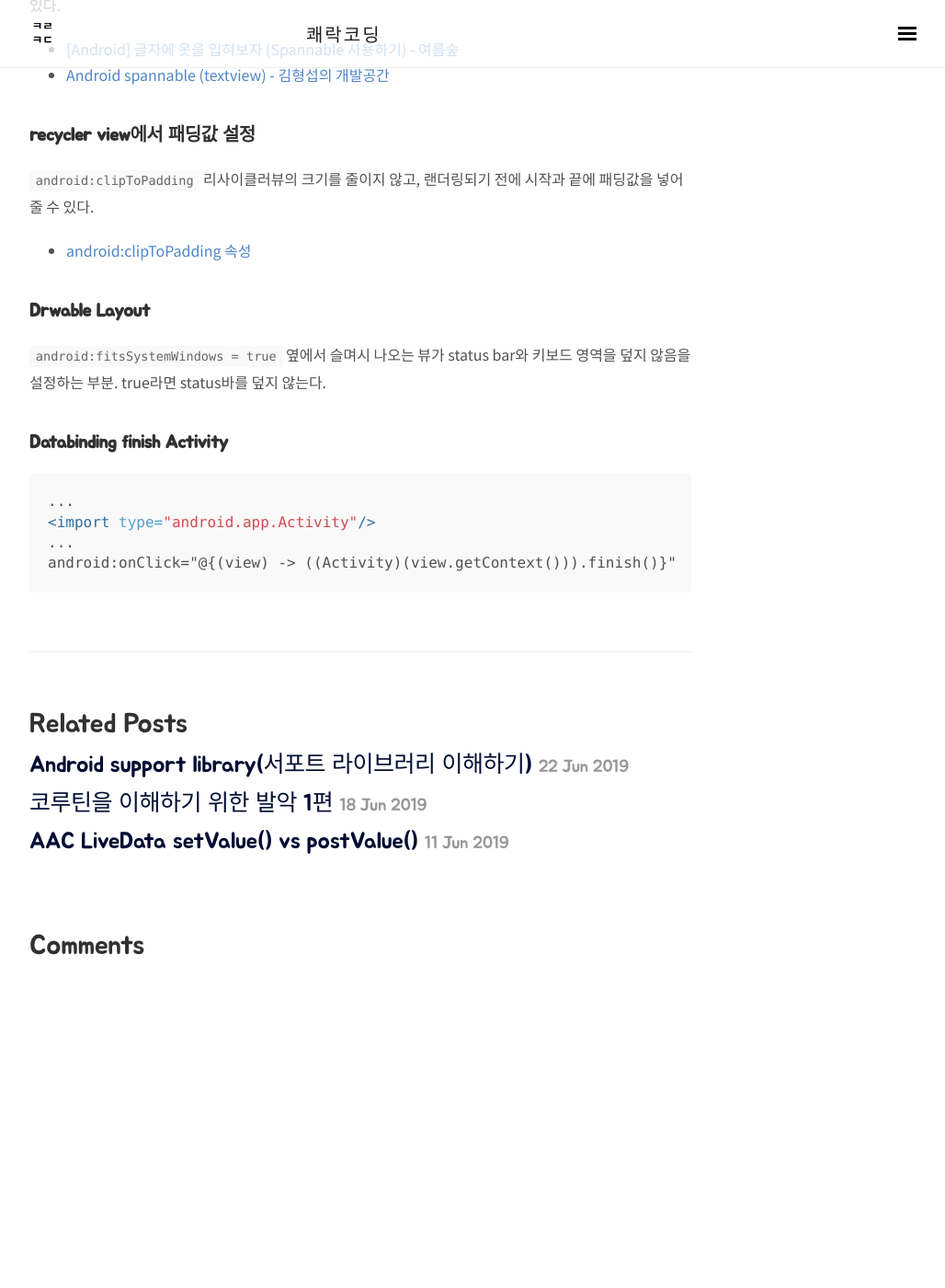
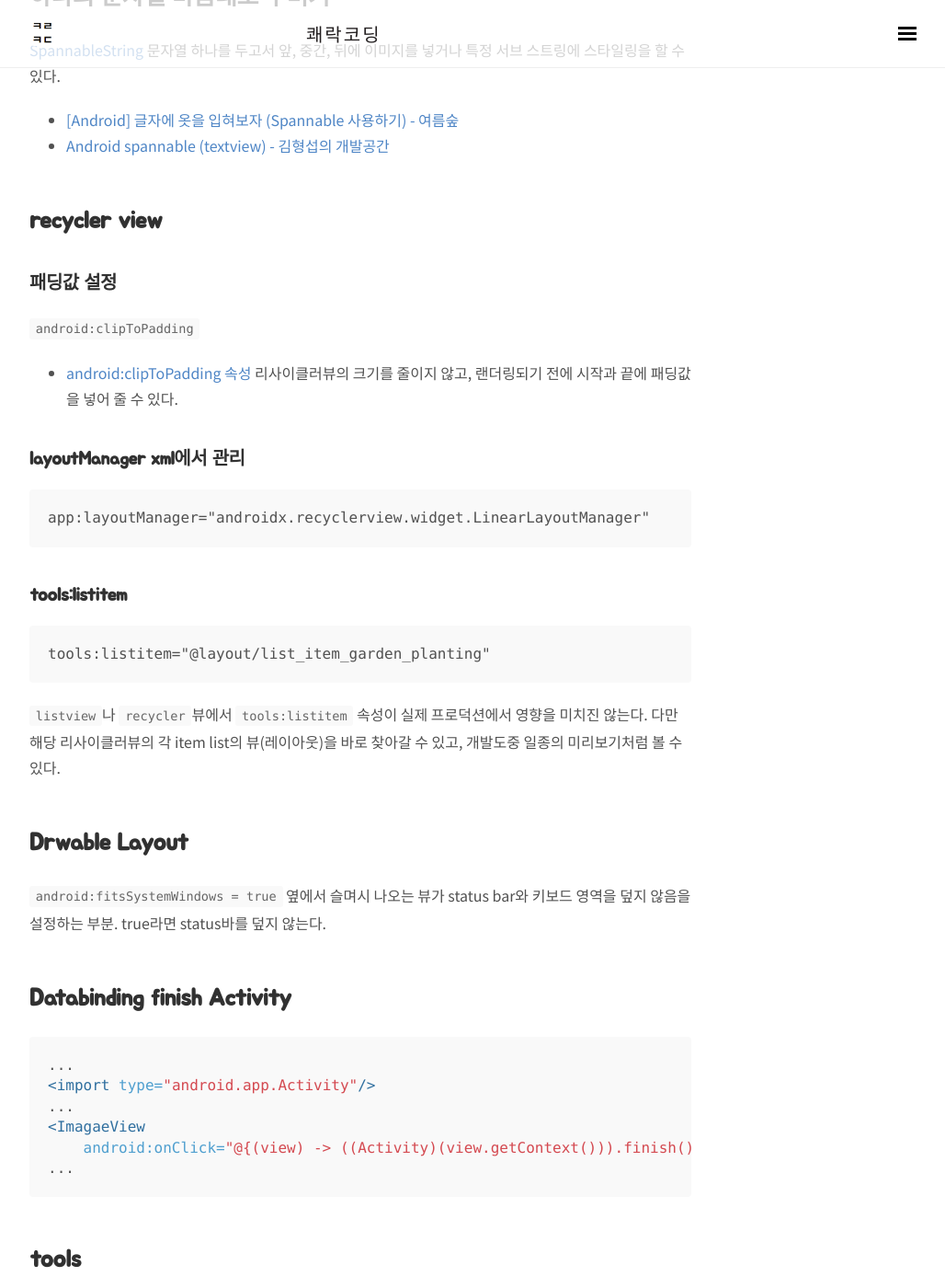
Before and after one commit to wooooooak/wooooooak.github.io, a Jekyll site: the page built from _posts/android/2019-06-14-android메모.md, in a window 1280 px wide and 1400 px high, scrolled down 712 px. Shown: the whole window at 92% size, without its empty margins (248-1276 px from the left). Built offline with Jekyll 4.4.1, drawn with Linux system fonts in a browser that asks for light colours; nearby versions of some CDN libraries; some web fonts are replaced; comment, search, counter and statistics services are not loaded; before the commit the page ends 1770 px from its top, so only the background shows below that; some of the changed text lies outside the part shown.

Commit message:
포스트 수정

````diff
--- a/_posts/android/2019-06-14-android메모.md
+++ b/_posts/android/2019-06-14-android메모.md
@@ -6,7 +6,7 @@ tags: [tip]
 comments: true
 ---
 
-### Drawable 가져오기
+## Drawable 가져오기
 
 > getString을 제외하고는 Context 에서 [ContextCompat](https://developer.android.com/reference/android/support/v4/content/ContextCompat)으로 바뀌었다.
 
@@ -14,36 +14,68 @@ comments: true
 ContextCompat.getDrawable(context, R.drawable.blabla)
 ```
 
-### Color 가져오기
+## Color 가져오기
 
 ```kotlin
 ContextCompat.getColor(context, R.color.colorBlabla)
 ```
 
-### 하나의 문자열 마음대로 꾸미기
+## 하나의 문자열 마음대로 꾸미기
 
 [SpannableString](https://developer.android.com/reference/android/text/SpannableString) 문자열 하나를 두고서 앞, 중간, 뒤에 이미지를 넣거나 특정 서브 스트링에 스타일링을 할 수 있다.
 
 - [[Android] 글자에 옷을 입혀보자 (Spannable 사용하기) - 여름숲](https://re-build.tistory.com/13)
 - [Android spannable (textview) - 김형섭의 개발공간](https://sub-dev.tistory.com/10)
 
-### recycler view에서 패딩값 설정
+## recycler view
+
+##### 패딩값 설정
 
 `android:clipToPadding`
-리사이클러뷰의 크기를 줄이지 않고, 랜더링되기 전에 시작과 끝에 패딩값을 넣어 줄 수 있다.
 
 - [android:clipToPadding 속성](https://stack07142.tistory.com/312)
+  리사이클러뷰의 크기를 줄이지 않고, 랜더링되기 전에 시작과 끝에 패딩값을 넣어 줄 수 있다.
 
-### Drwable Layout
+##### layoutManager xml에서 관리
+
+```
+app:layoutManager="androidx.recyclerview.widget.LinearLayoutManager"
+```
+
+##### tools:listitem
+
+```
+tools:listitem="@layout/list_item_garden_planting"
+```
+
+`listview`나 `recycler`뷰에서 `tools:listitem` 속성이 실제 프로덕션에서 영향을 미치진 않는다. 다만 해당 리사이클러뷰의 각 item list의 뷰(레이아웃)을 바로 찾아갈 수 있고, 개발도중 일종의 미리보기처럼 볼 수 있다.
+
+## Drwable Layout
 
 `android:fitsSystemWindows = true`
 옆에서 슬며시 나오는 뷰가 status bar와 키보드 영역을 덮지 않음을 설정하는 부분. true라면 status바를 덮지 않는다.
 
-### Databinding finish Activity
+## Databinding finish Activity
 
 ```xml
 ...
 <import type="android.app.Activity"/>
 ...
-android:onClick="@{(view) -> ((Activity)(view.getContext())).finish()}"
+<ImagaeView
+    android:onClick="@{(view) -> ((Activity)(view.getContext())).finish()}" />
+...
 ```
+
+## tools
+
+##### tools:layout
+
+```
+<fragment
+    ...
+    tools:layout="@layout/fragment_view"
+    ...
+>
+```
+
+디자인 탭에서 액티비티 xml 내에 fragment는 보통 회색으로 보여진다. 그러나 `tools:layout`을 사용하면 Fragment의 내용도 함께 보여진다.
````
Also changed, not shown: _posts/android/2019-06-22-support_library.md (+2 -1 lines).
